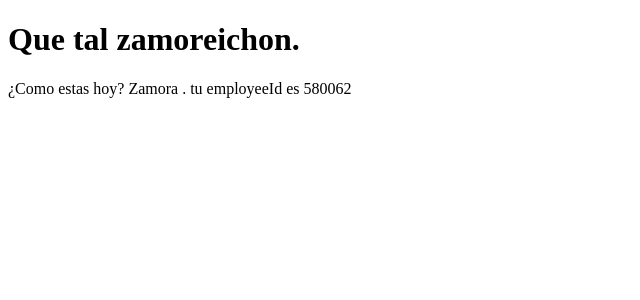
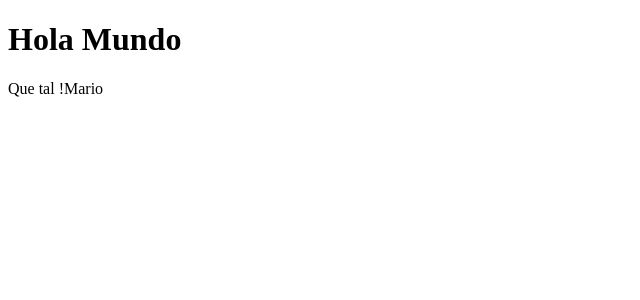
Before and after one commit to mazamorm1975/PROYECTOREACT-2, a React (Vite) app: page / in a window 1280 px wide. Shown: the top 300 px of the page, without its empty margins (0-640 px from the left). Built offline with nearby package versions, Linux system fonts and the light colour scheme.

Commit message:
Se trabaja con variables y propiedades

```diff
--- a/src/components/HelloWorld.jsx
+++ b/src/components/HelloWorld.jsx
@@ -1,11 +1,11 @@
-// eslint-disable-next-line react/prop-types
-export function HelloWorld({ user, id }) {
+/* eslint-disable react/prop-types */
+/* eslint-disable react/jsx-no-undef */
+
+export function HelloWorld(props) {
   return (
     <>
-      <div>
-        <h1>Que tal zamoreichon. </h1>
-        ¿Como estas hoy? {user} . tu employeeId es {id}
-      </div>
+      <h1>Hola Mundo</h1>
+      <div>Que tal !{props.user}</div>
     </>
   );
 }
--- a/src/main.jsx
+++ b/src/main.jsx
@@ -4,6 +4,6 @@ import { HelloWorld } from "./components/HelloWorld";
 
 ReactDOM.createRoot(document.getElementById("root")).render(
   <React.StrictMode>
-    <HelloWorld user={"Zamora"} id={"580062"} />
+    <HelloWorld user={'Mario'}/>
   </React.StrictMode>
 );
```
